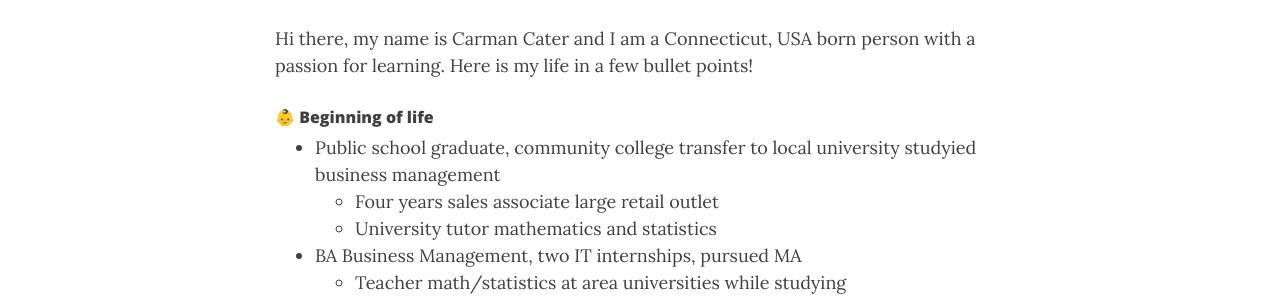
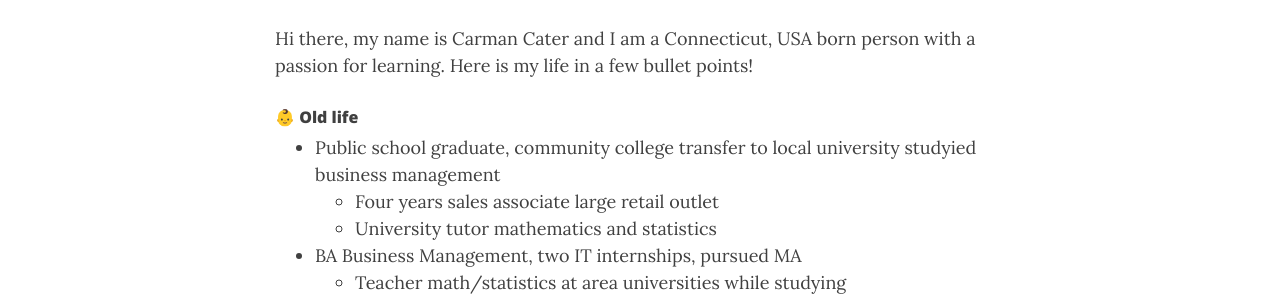
Before and after one commit to carmancater/carmancater.github.io, a Jekyll site: the page built from aboutme.md, in a window 1280 px wide and 900 px high. Shown: the part 362-662 px from the top of the window. Built offline with Jekyll 4.4.1, drawn with Linux system fonts in a browser that asks for light colours; nearby versions of some CDN libraries; emoji names are drawn with the system emoji font.

Commit message:
Update aboutme.md

```diff
--- a/aboutme.md
+++ b/aboutme.md
@@ -7,7 +7,7 @@ subtitle: Who am I? Background, interests, mission
 ## Background
 Hi there, my name is Carman Cater and I am a Connecticut, USA born person with a passion for learning. Here is my life in a few bullet points!
 
-###### :baby: Beginning of life
+###### :baby: Old life
 - Public school graduate, community college transfer to local university studyied business management
   - Four years sales associate large retail outlet
   - University tutor mathematics and statistics
```
